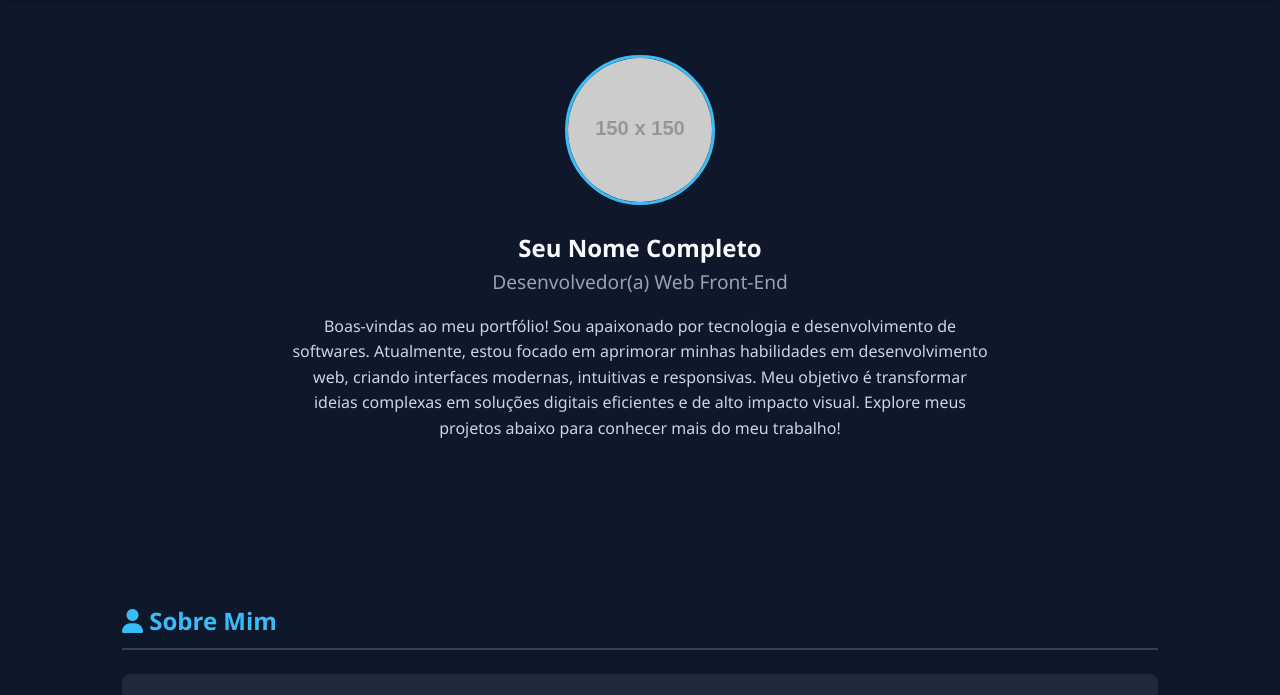
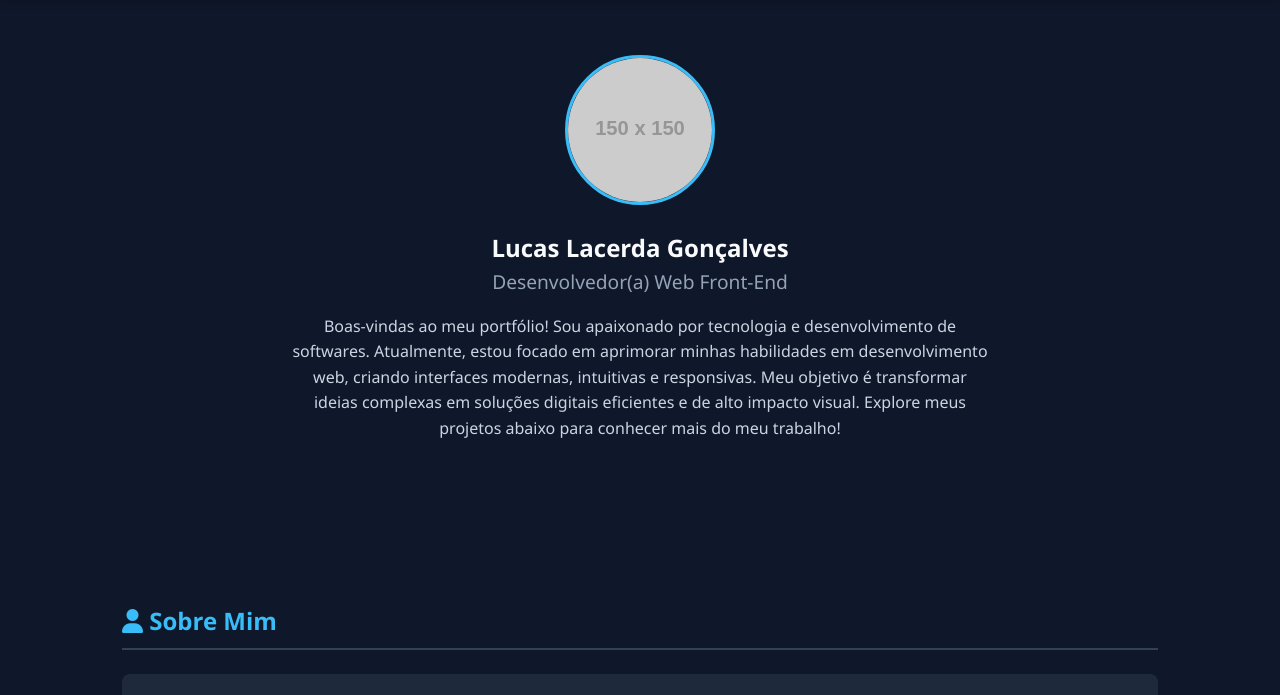
Before and after one commit to lucaslacerdagoncalves-ops/portofolio, a plain HTML site: page index.html in a window 1280 px wide. Shown: the part 73-768 px from the top of the page. Drawn offline with Linux system fonts and the light colour scheme; placeholder pictures from the web are drawn by us.

Commit message:
Update index.html

```diff
--- a/index.html
+++ b/index.html
@@ -31,7 +31,7 @@
         <section id="inicio" class="section hero">
             <div class="hero-content">
                 <img src="https://via.placeholder.com/150" alt="Foto de Perfil" class="profile-img">
-                <h1>Seu Nome Completo</h1>
+                <h1>Lucas Lacerda Gonçalves</h1>
                 <p class="subtitle">Desenvolvedor(a) Web Front-End</p>
                 <p class="bio">
                     Boas-vindas ao meu portfólio! Sou apaixonado por tecnologia e desenvolvimento de softwares.
```
